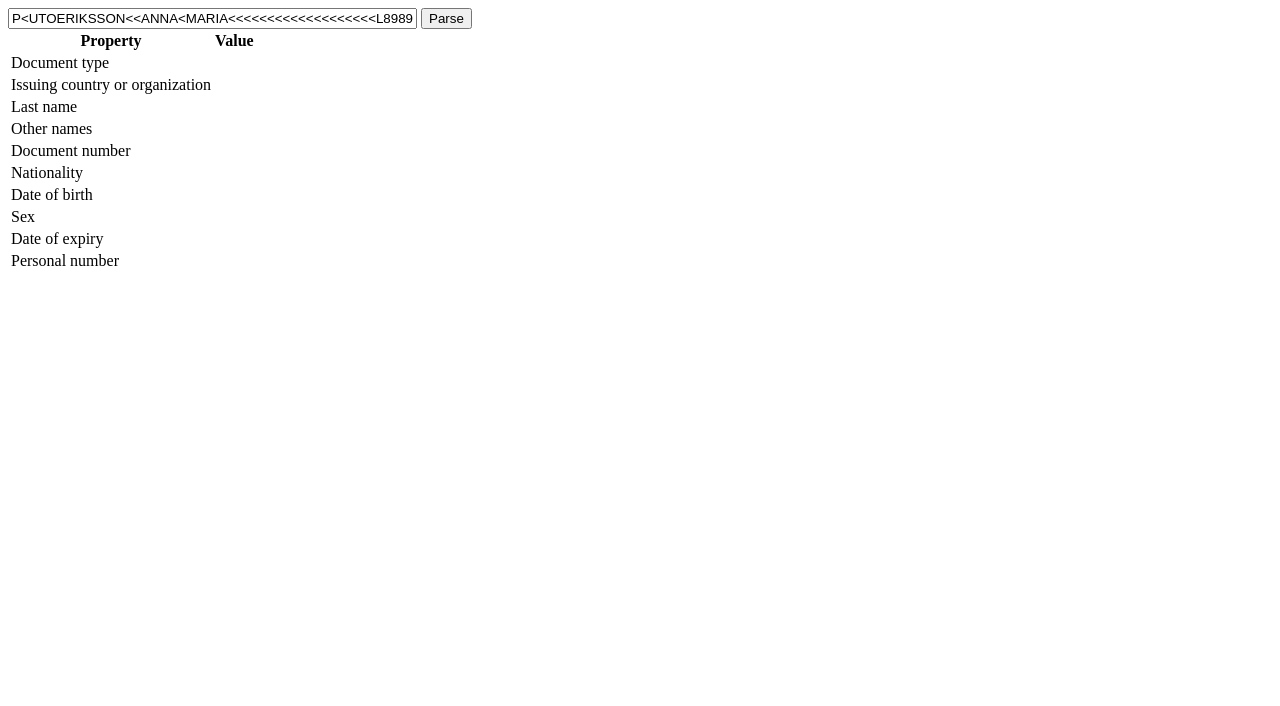
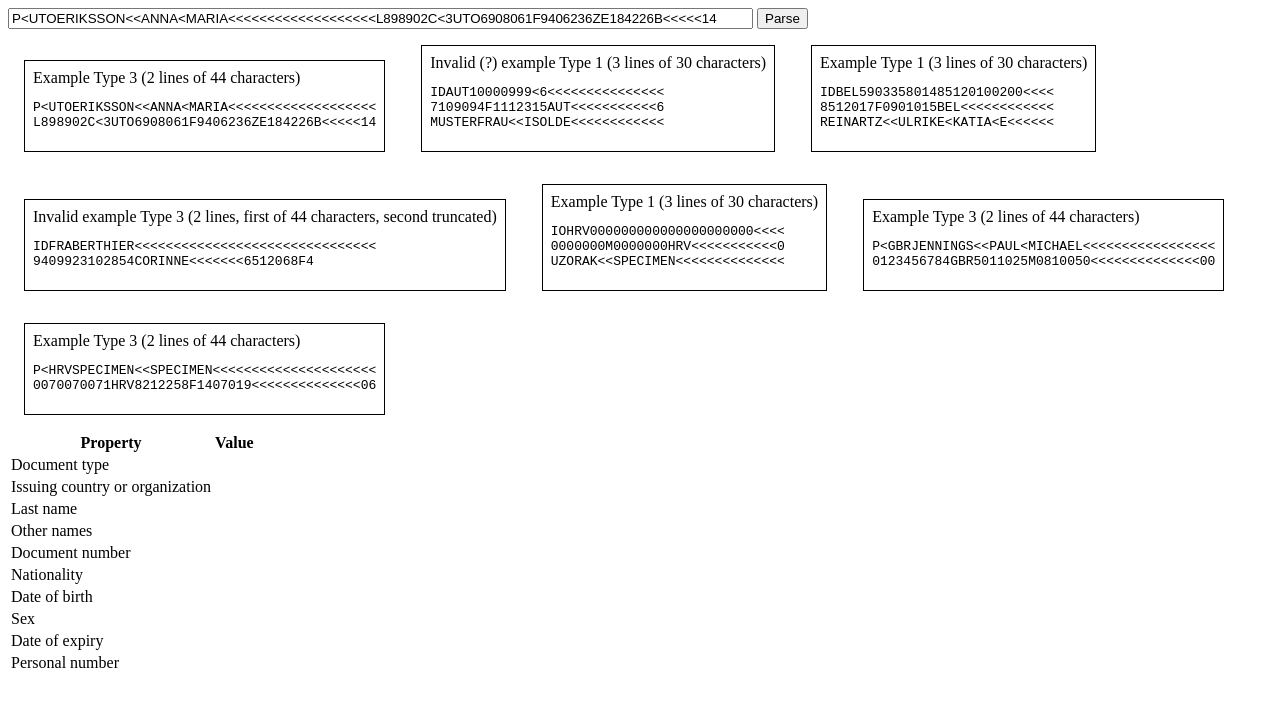
Before and after one commit to developer79433/PassportMRZ, a plain HTML site: page index.html in a window 1280 px wide. Drawn offline with Linux system fonts and the light colour scheme.

Commit message:
Add several more example inputs. Some are either invalid, or the checksum code is buggy.

```diff
--- a/index.html
+++ b/index.html
@@ -9,8 +9,67 @@
 <link rel="stylesheet" href="styles.css"/>
 </head>
 <body>
-<input id="mrz" type="text" size="48" max="48" min="48" value="P<UTOERIKSSON<<ANNA<MARIA<<<<<<<<<<<<<<<<<<<L898902C<3UTO6908061F9406236ZE184226B<<<<<14" />
+<input id="mrz" type="text" size="90" min="48" max="90" value="P<UTOERIKSSON<<ANNA<MARIA<<<<<<<<<<<<<<<<<<<L898902C<3UTO6908061F9406236ZE184226B<<<<<14" />
 <button id="parse" name="parse">Parse</button>
+
+<div>
+<div class="sampleInput">
+<label for="sampleInput1">Example Type 3 (2 lines of 44 characters)</label>
+<pre id="sampleInput1">
+P&lt;UTOERIKSSON&lt;&lt;ANNA&lt;MARIA&lt;&lt;&lt;&lt;&lt;&lt;&lt;&lt;&lt;&lt;&lt;&lt;&lt;&lt;&lt;&lt;&lt;&lt;&lt;
+L898902C&lt;3UTO6908061F9406236ZE184226B&lt;&lt;&lt;&lt;&lt;14
+</pre>
+</div>
+<div class="sampleInput">
+<label for="sampleInput2">Invalid (?) example Type 1 (3 lines of 30 characters)</label>
+<pre id="sampleInput2">
+IDAUT10000999&lt;6&lt;&lt;&lt;&lt;&lt;&lt;&lt;&lt;&lt;&lt;&lt;&lt;&lt;&lt;&lt;
+7109094F1112315AUT&lt;&lt;&lt;&lt;&lt;&lt;&lt;&lt;&lt;&lt;&lt;6
+MUSTERFRAU&lt;&lt;ISOLDE&lt;&lt;&lt;&lt;&lt;&lt;&lt;&lt;&lt;&lt;&lt;&lt;
+</pre>
+</div>
+<div class="sampleInput">
+<label for="sampleInput3">Example Type 1 (3 lines of 30 characters)</label>
+<pre id="sampleInput3">
+IDBEL590335801485120100200&lt;&lt;&lt;&lt;
+8512017F0901015BEL&lt;&lt;&lt;&lt;&lt;&lt;&lt;&lt;&lt;&lt;&lt;&lt;
+REINARTZ&lt;&lt;ULRIKE&lt;KATIA&lt;E&lt;&lt;&lt;&lt;&lt;&lt;
+</pre>
+</div>
+<div class="sampleInput">
+<label for="sampleInput4">Invalid example Type 3 (2 lines, first of 44 characters, second truncated)</label>
+<pre id="sampleInput4">
+IDFRABERTHIER&lt;&lt;&lt;&lt;&lt;&lt;&lt;&lt;&lt;&lt;&lt;&lt;&lt;&lt;&lt;&lt;&lt;&lt;&lt;&lt;&lt;&lt;&lt;&lt;&lt;&lt;&lt;&lt;&lt;&lt;&lt;
+9409923102854CORINNE&lt;&lt;&lt;&lt;&lt;&lt;&lt;6512068F4
+</pre>
+</div>
+<div class="sampleInput">
+<label for="sampleInput5">Example Type 1 (3 lines of 30 characters)</label>
+<pre id="sampleInput5">
+IOHRV000000000000000000000&lt;&lt;&lt;&lt;
+0000000M0000000HRV&lt;&lt;&lt;&lt;&lt;&lt;&lt;&lt;&lt;&lt;&lt;0
+UZORAK&lt;&lt;SPECIMEN&lt;&lt;&lt;&lt;&lt;&lt;&lt;&lt;&lt;&lt;&lt;&lt;&lt;&lt;
+</pre>
+</div>
+<div class="sampleInput">
+<label for="sampleInput6">Example Type 3 (2 lines of 44 characters)</label>
+<pre id="sampleInput6">
+P&lt;GBRJENNINGS&lt;&lt;PAUL&lt;MICHAEL&lt;&lt;&lt;&lt;&lt;&lt;&lt;&lt;&lt;&lt;&lt;&lt;&lt;&lt;&lt;&lt;&lt;
+0123456784GBR5011025M0810050&lt;&lt;&lt;&lt;&lt;&lt;&lt;&lt;&lt;&lt;&lt;&lt;&lt;&lt;00
+</pre>
+</div>
+<div class="sampleInput">
+<label for="sampleInput7">Example Type 3 (2 lines of 44 characters)</label>
+<pre id="sampleInput7">
+P&lt;HRVSPECIMEN&lt;&lt;SPECIMEN&lt;&lt;&lt;&lt;&lt;&lt;&lt;&lt;&lt;&lt;&lt;&lt;&lt;&lt;&lt;&lt;&lt;&lt;&lt;&lt;&lt;
+0070070071HRV8212258F1407019&lt;&lt;&lt;&lt;&lt;&lt;&lt;&lt;&lt;&lt;&lt;&lt;&lt;&lt;06
+</pre>
+</div>
+</div>
+
+<div>
+<div class="message"></div>
+
 <table>
 <tr><th>Property</th><th>Value</th></tr>
 <tr><td>Document type</td><td id="documentType"></td></tr>
@@ -24,6 +83,7 @@
 <tr><td>Date of expiry</td><td id="expiryDate"></td></tr>
 <tr><td>Personal number</td><td id="personalNumber"></td></tr>
 </table>
+</div>
 
 </body>
 </html>
--- a/styles.css
+++ b/styles.css
@@ -3,3 +3,10 @@
 .label {
 	clear: right;
 }
+
+.sampleInput {
+	border: 1px solid black;
+	margin: 1em;
+	padding: 0.5em;
+	display: inline-block;
+}
```
